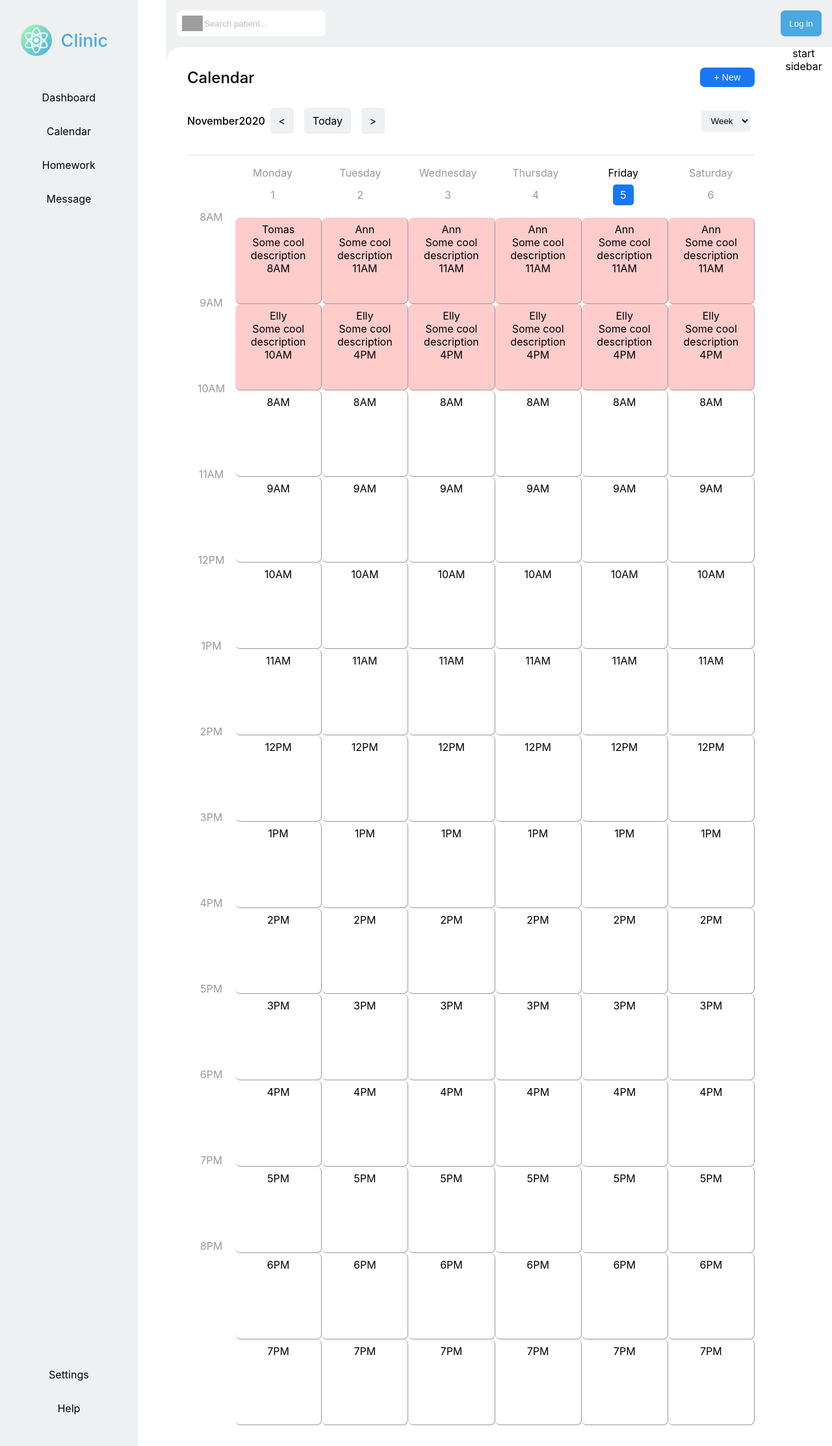
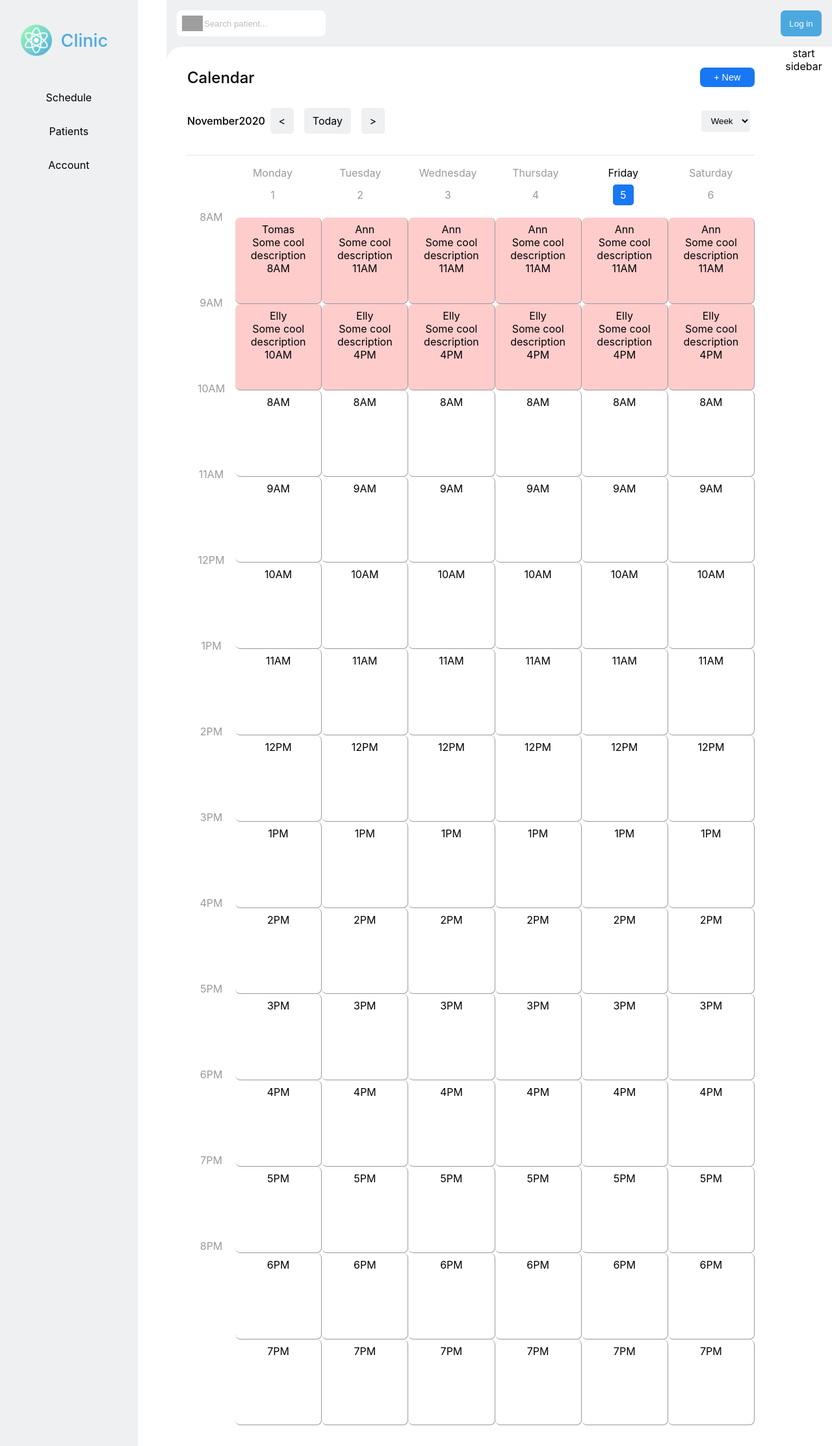
Before and after one commit to yelyzavetanov/clinic, a React (Create React App) app: page / in a window 1280 px wide. Shown: the whole page at 65% size. Built offline with nearby package versions, Linux system fonts and the light colour scheme; grey boxes are pictures that could not be loaded.

Commit message:
Edit main menu

```diff
--- a/src/components/MainMenu/MainMenu.jsx
+++ b/src/components/MainMenu/MainMenu.jsx
@@ -5,17 +5,10 @@ import Logo from "../common/Logo/Logo";
 function MainMenu() {
     return (
         <div className={s.mainMenu}>
-            <div>
-                <Logo/>
-                <div className={s.linkContainer}><a href={""}>Dashboard</a></div>
-                <div className={s.linkContainer}><a href={""}>Calendar</a></div>
-                <div className={s.linkContainer}><a href={""}>Homework</a></div>
-                <div className={s.linkContainer}><a href={""}>Message</a></div>
-            </div>
-            <div>
-                <div className={s.linkContainer}><a href={""}>Settings</a></div>
-                <div className={s.linkContainer}><a href={""}>Help</a></div>
-            </div>
+            <Logo/>
+            <div className={s.linkContainer}><a href={""}>Schedule</a></div>
+            <div className={s.linkContainer}><a href={""}>Patients</a></div>
+            <div className={s.linkContainer}><a href={""}>Account</a></div>
         </div>
     )
 }
--- a/src/components/MainMenu/MainMenu.module.css
+++ b/src/components/MainMenu/MainMenu.module.css
@@ -15,7 +15,6 @@ div a {
     box-sizing: border-box;
     display: flex;
     flex-direction: column;
-    justify-content: space-between;
 }
 
 .linkContainer {
```
